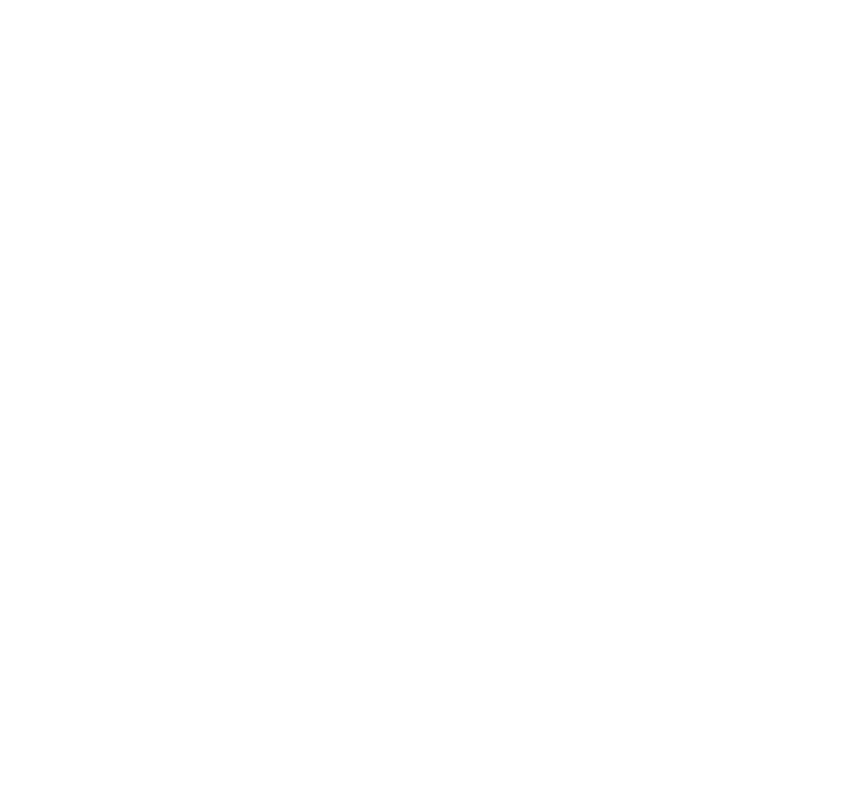
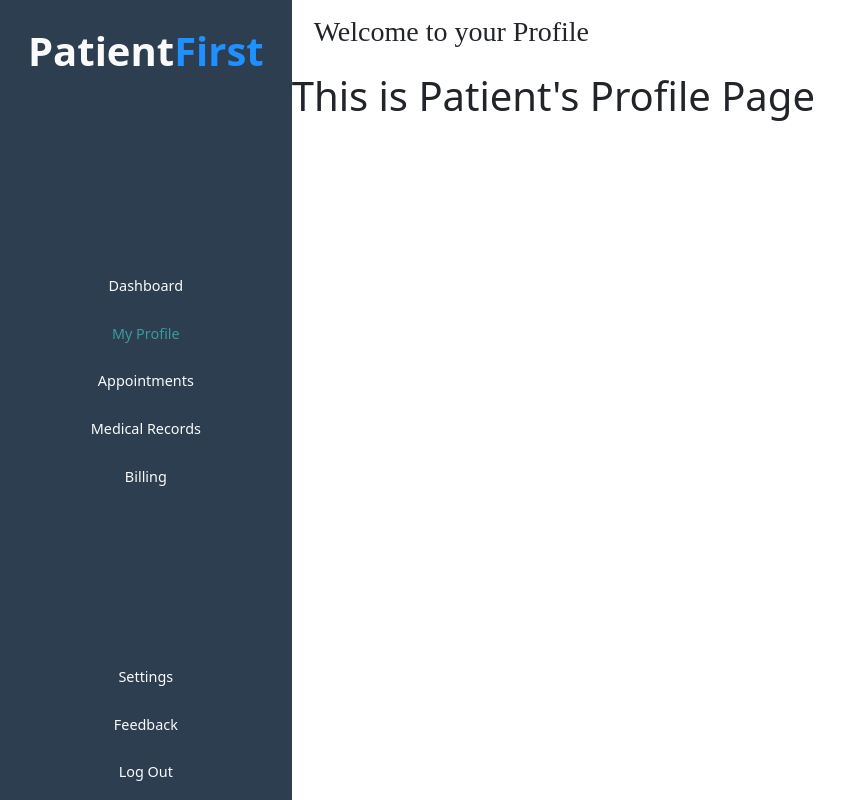
Before and after one commit to LloydBolences29/AUP_PatientFirst, a React (Vite) app in the folder aupcis/: page /profile in a window 1280 px wide. Before the commit this address had no page. Shown: the whole page, without its empty margins (0-845 px from the left). Built offline with nearby package versions, Linux system fonts and the light colour scheme.

Commit message:
Added the profile page

```diff
--- a/aupcis/src/App.jsx
+++ b/aupcis/src/App.jsx
@@ -9,6 +9,7 @@
 import 'bootstrap/dist/js/bootstrap.bundle.min.js';
 import Sidebar from "./components/Sidebar";
 import Dashboard from "./modules/Patient/Dashboard";
+import PatientProfile from "./modules/Patient/PatientProfile";
 
 
 
@@ -19,6 +20,9 @@
         <Routes>
           <Route path="/" element={<Home />}></Route>
           <Route path = "/dashboard" element = {<Dashboard />}></Route>
+          <Route path = "/about" element = {<About />}></Route>
+          <Route path = "/profile" element = {<PatientProfile />}></Route>
+
           <Route
             path="/AppointmentHistory"
             element={<AppointmentHistory />}
--- a/aupcis/src/components/Sidebar.jsx
+++ b/aupcis/src/components/Sidebar.jsx
@@ -3,7 +3,7 @@
 import { NavLink } from "react-router-dom";
 import Navbar from "../modules/Navbar/Navbar";
 
-export const Sidebar = ({ props, pageContent, activeLink }) => {
+export const Sidebar = ({ props, pageContent, activeLink, userLink }) => {
   let mySidebarFunction = (item, index) => (
     <li
       key={index}
@@ -68,6 +68,10 @@
           <div className="user-menu-container">
             <div className="user-menu">
               <ul className="user-menu-list-wrapper">
+
+                {/* <ul className="user-menu-list-wrapper">
+                  {userLink.map(mySidebarFunction)}
+                </ul> */}
                 <NavLink to={"/"} className="user-menu-list">
                   Settings
                 </NavLink>
--- a/aupcis/src/modules/Patient/AppointmentHistory.jsx
+++ b/aupcis/src/modules/Patient/AppointmentHistory.jsx
@@ -10,13 +10,8 @@
     path: "/dashboard",
   },
   {
-    label: "Doctors",
-    path: "/",
-
-  },
-  {
     label: "My Profile ",
-    path: "/",
+    path: "/profile",
   },
   {
     label: "Appointments",
@@ -107,7 +102,7 @@
           <Card
             cardTitle="Schedule an Appointment"
             addbtn={
-              <button className="btn btn-primary ms-auto">Add</button>
+              <button className="btn btn-primary ms-auto">Schedule an Appointment</button>
             }
             cardBody={
               <>
--- a/aupcis/src/modules/Patient/Dashboard.jsx
+++ b/aupcis/src/modules/Patient/Dashboard.jsx
@@ -11,13 +11,8 @@
     path: "/dashboard",
   },
   {
-    label: "Doctors",
-    path: "/",
-
-  },
-  {
     label: "My Profile ",
-    path: "/",
+    path: "/profile",
   },
   {
     label: "Appointments",
@@ -32,6 +27,13 @@
     path: "/"
   }
 ];
+
+const links = [
+  {
+    label: "Log Out",
+    path: "/home",
+  },
+];
 const Dashboard = () => {
 
 
@@ -40,6 +42,7 @@
     <>
       <div>
         <Sidebar props={sidebarLinks}
+        userLink={links}
         activeLink="Dashboard"
         pageContent={
 
--- /dev/null
+++ b/aupcis/src/modules/Patient/PatientProfile.jsx
@@ -0,0 +1,58 @@
+import React from 'react'
+import Sidebar from '../../components/Sidebar';
+
+const PatientProfile = () => {
+    const menuLinks = [
+        {
+          label: "Dashboard",
+          path: "/dashboard",
+        },
+        {
+          label: "My Profile ",
+          path: "/profile",
+        },
+        {
+          label: "Appointments",
+          path: "/AppointmentHistory"
+        },
+        {
+          label: "Medical Records",
+          path: "/"
+        },
+        {
+          label: "Billing",
+          path: "/"
+        }
+      ];
+
+      const links = [
+        {
+          label: "Log Out",
+          path: "/home",
+        },
+      ];
+
+
+  return (
+
+
+    <div>
+
+        <Sidebar props={menuLinks}
+        activeLink= "Profile"
+        pageContent={
+
+            <>
+            <h1>This is Patient's Profile Page</h1>
+            </>
+        }
+
+        />
+
+
+
+    </div>
+  )
+}
+
+export default PatientProfile
```
